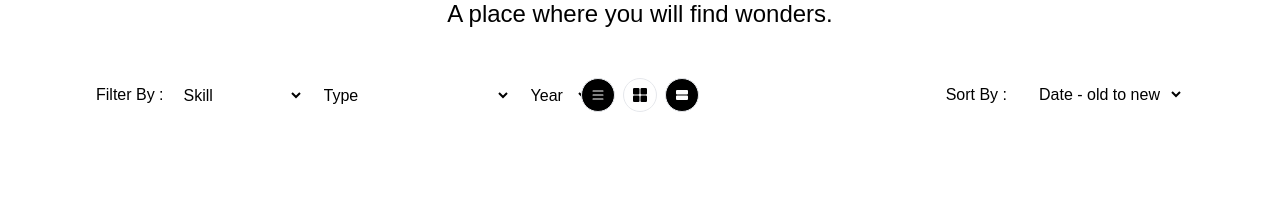
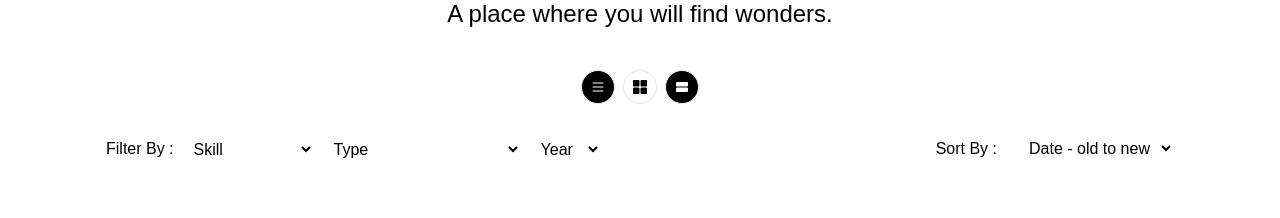
Before and after one commit to Kanna116/klaxe, a Next.js app: page /projects in a window 1280 px wide. Shown: the part 170-388 px from the top of the page. Built offline with nearby package versions, Linux system fonts and the light colour scheme; grey boxes are pictures that could not be loaded; a web font is replaced by a local one.

Commit message:
list style changer modified and content position changed

```diff
--- a/pages/projects/index.js
+++ b/pages/projects/index.js
@@ -31,20 +31,18 @@ const Projects = () => {
                 <h1 className='text-5xl capitalize font-semibold'>Our Projects</h1>
                 <p className='text-2xl'>A place where you will find wonders.</p>
             </div>
-            <div className='w-full h-fit min-h-[50px] flex items-center justify-between relative'>
-
-                <Filtering data={data} setProjects={setProjects} />
-                <div className='list-style-controller flex items-center gap-2 w-fit h-fit absolute top-1/2 left-1/2 -translate-x-1/2 -translate-y-1/2'>
-                    <span title='list style' onClick={() => setListStyle('list')} style={{ backgroundColor: listStyle === 'list' ? 'white' : 'black', color: listStyle === 'list' ? 'black' : 'white' }} className='h-full aspect-square rounded-full p-2 border-[1px]'><BsList /></span>
-                    <span title='card style' onClick={() => setListStyle('grid')} style={{ backgroundColor: listStyle === 'grid' ? 'white' : 'black', color: listStyle === 'grid' ? 'black' : 'white' }} className='h-full aspect-square rounded-full p-2 border-[1px]'><IoGrid /></span>
-                    <span title='bigList style' onClick={() => setListStyle('bigList')} style={{ backgroundColor: listStyle === 'bigList' ? 'white' : 'black', color: listStyle === 'bigList' ? 'black' : 'white' }} className='h-full aspect-square rounded-full p-2 border-[1px]'><PiRowsFill /></span>
-                </div>
-
-                <Sorting setProjects={setProjects} />
 
 
 
+            <div className='list-style-controller flex items-center gap-2 w-fit h-fit mx-auto'>
+                <span title='list style' onClick={() => setListStyle('list')} style={{ backgroundColor: listStyle === 'list' ? 'white' : 'black', color: listStyle === 'list' ? 'black' : 'white' }} className='h-full aspect-square rounded-full p-2 border-[1px]'><BsList /></span>
+                <span title='card style' onClick={() => setListStyle('grid')} style={{ backgroundColor: listStyle === 'grid' ? 'white' : 'black', color: listStyle === 'grid' ? 'black' : 'white' }} className='h-full aspect-square rounded-full p-2 border-[1px]'><IoGrid /></span>
+                <span title='bigList style' onClick={() => setListStyle('bigList')} style={{ backgroundColor: listStyle === 'bigList' ? 'white' : 'black', color: listStyle === 'bigList' ? 'black' : 'white' }} className='h-full aspect-square rounded-full p-2 border-[1px]'><PiRowsFill /></span>
+            </div>
 
+            <div className='w-full h-fit min-h-[50px] flex items-center justify-between mt-5 mb-10 px-[10px]'>
+                <Filtering data={data} setProjects={setProjects} />
+                <Sorting setProjects={setProjects} />
             </div>
 
 
@@ -71,9 +69,9 @@ const Projects = () => {
             }
             {
                 projects.length === 0 &&
-                <div className='h-[30vh] w-full flex flex-col items-center justify-center gap-5 text-center'>
-                    <h1 className='text-4xl'>Ooops! Seems like the project you are looking for is not done yet</h1>
-                    <p>try removing the filters to see the amazing projects that are left behind</p>
+                <div className='h-[50vh] w-full flex flex-col items-center justify-center gap-5'>
+                    <h1 className='text-4xl font-semibold'>Ooops! Seems like the project you are looking for is not done yet</h1>
+                    <p className='text-center text-xl font-light'>try removing the filters to see the amazing projects that are left behind</p>
                 </div>
             }
 
```
